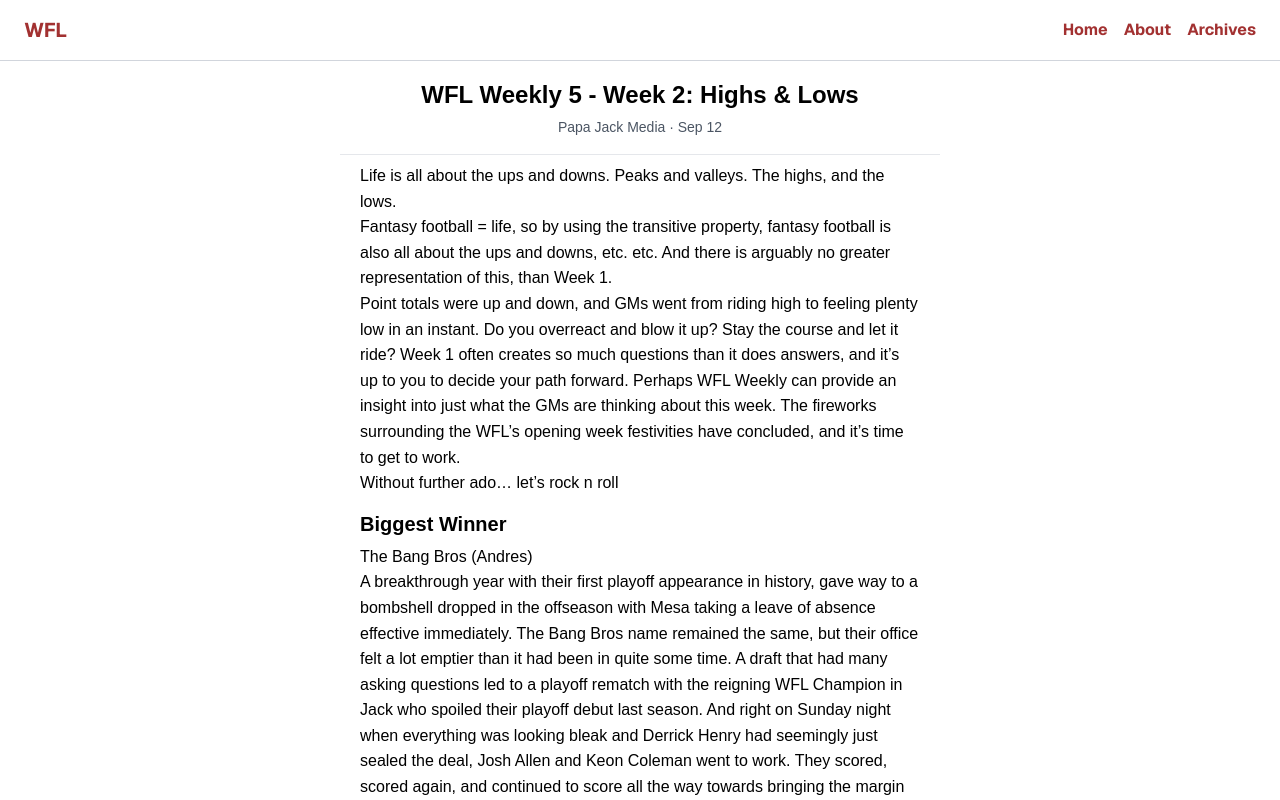
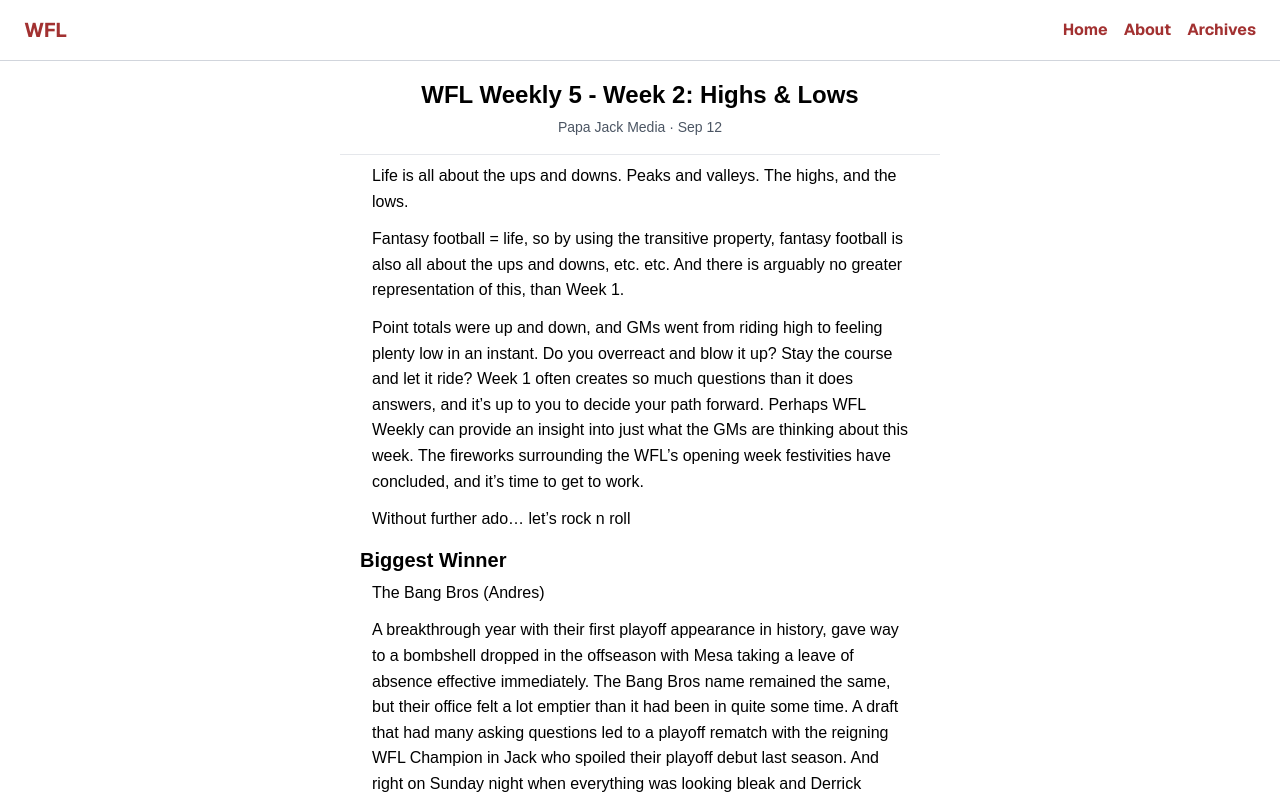
Before and after one commit to andyragu/wfl-website, a Next.js app: page /articles/wfl-weekly-2 in a window 1280 px wide. Shown: the top 800 px of the page. Built offline with nearby package versions, Linux system fonts and the light colour scheme.

Commit message:
Formatting Update

```diff
--- a/src/app/articles/styles.css
+++ b/src/app/articles/styles.css
@@ -34,7 +34,7 @@
     line-height: 1.6;
 }
 
-.article p { margin: 0.5rem 0.75; }
+.article p { margin: 0 0.75rem 0.75rem 0.75rem; }
 .article h1 {margin-top: 1em;}
 .article h2 { margin: 0.75rem 0 0.25rem; font-size: 1.25rem; font-weight: 800; }
 .article h3 { margin: 0.75rem 0 0.25rem; font-weight: 600; }
--- a/src/app/articles/wfl-weekly-13/page.tsx
+++ b/src/app/articles/wfl-weekly-13/page.tsx
@@ -113,7 +113,7 @@ export default function WFLWeekly13(){
 
                     <h3>Upset Watch of the Week: Shitter Inc. (Eric) vs. Wake &amp; Baker Inc. (Jonah)</h3>
                     <p>Circle this one on your calendars. When Eric &amp; Jonah get together you just know chaos is coming soon. Wake and Baker Co. put B2A in the first meeting between these two earlier this year, but both teams are far from the squads they were at this point. Does Eric have what it takes to see his squad continue to fight for playoff glory? Or is the unstoppable wave of Jonah just too much to handle? Let&rsquo;s hear what both GMS said of their matchup this week.</p>
-                    <p>Erick told us &quot;this matchup is a pretty big matchup this week against the group leader. this week is also the return of joe brrr which will make an immediate impact. he&apos;s playing a weak ravens defense and if he can play the way he can in his return i think i will have a good chance.&quot;</p>
+                    <p>Eric told us &quot;this matchup is a pretty big matchup this week against the group leader. this week is also the return of joe brrr which will make an immediate impact. he&apos;s playing a weak ravens defense and if he can play the way he can in his return i think i will have a good chance.&quot;</p>
                     <p>Jonah told us &quot;Though we are fighting for the elusive First Round Bye, I don&apos;t think its a huge priority for our organization. The goal is to get in to the playoffs. Seeding and byes don&apos;t matter, as long as you win your matchup. I think this mindset is what sets us apart and could help us to get past Eric&apos;s team this week.&quot;</p>
 
                     <h3>Predictions (Last Week&rsquo;s results: 5-1 &#x1f60e;<br />
```
